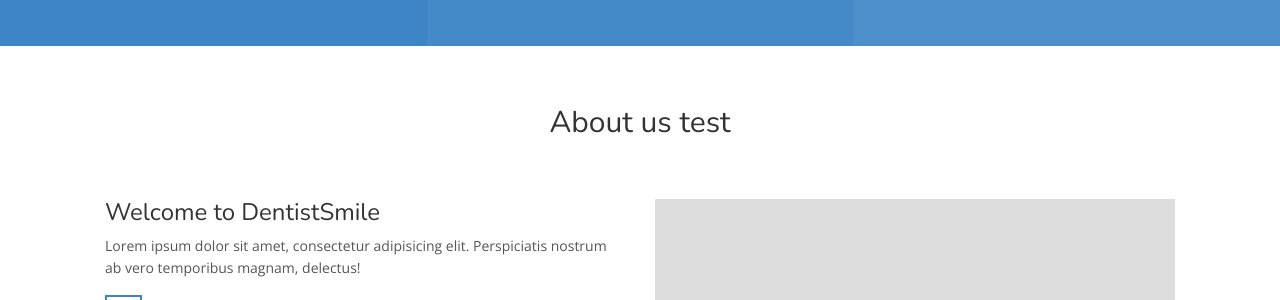
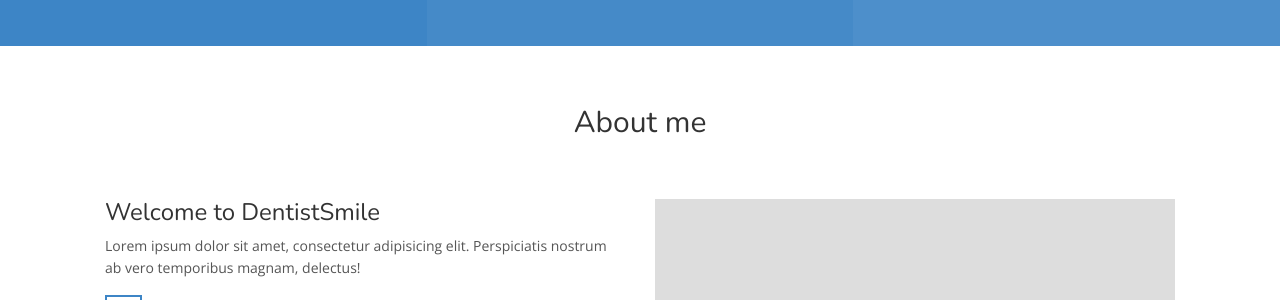
Before and after one commit to haderlka/holfebnj, a Jekyll site: the page built from index.html, in a window 1280 px wide and 900 px high, scrolled down 624 px. Shown: the part 158-458 px from the top of the window. Built offline with Jekyll 4.4.1, drawn with Linux system fonts in a browser that asks for light colours; nearby versions of some CDN libraries.

Commit message:
Update about.yml

```diff
--- a/_data/about.yml
+++ b/_data/about.yml
@@ -1 +1 @@
-heading: About us test
+heading: About me
```
